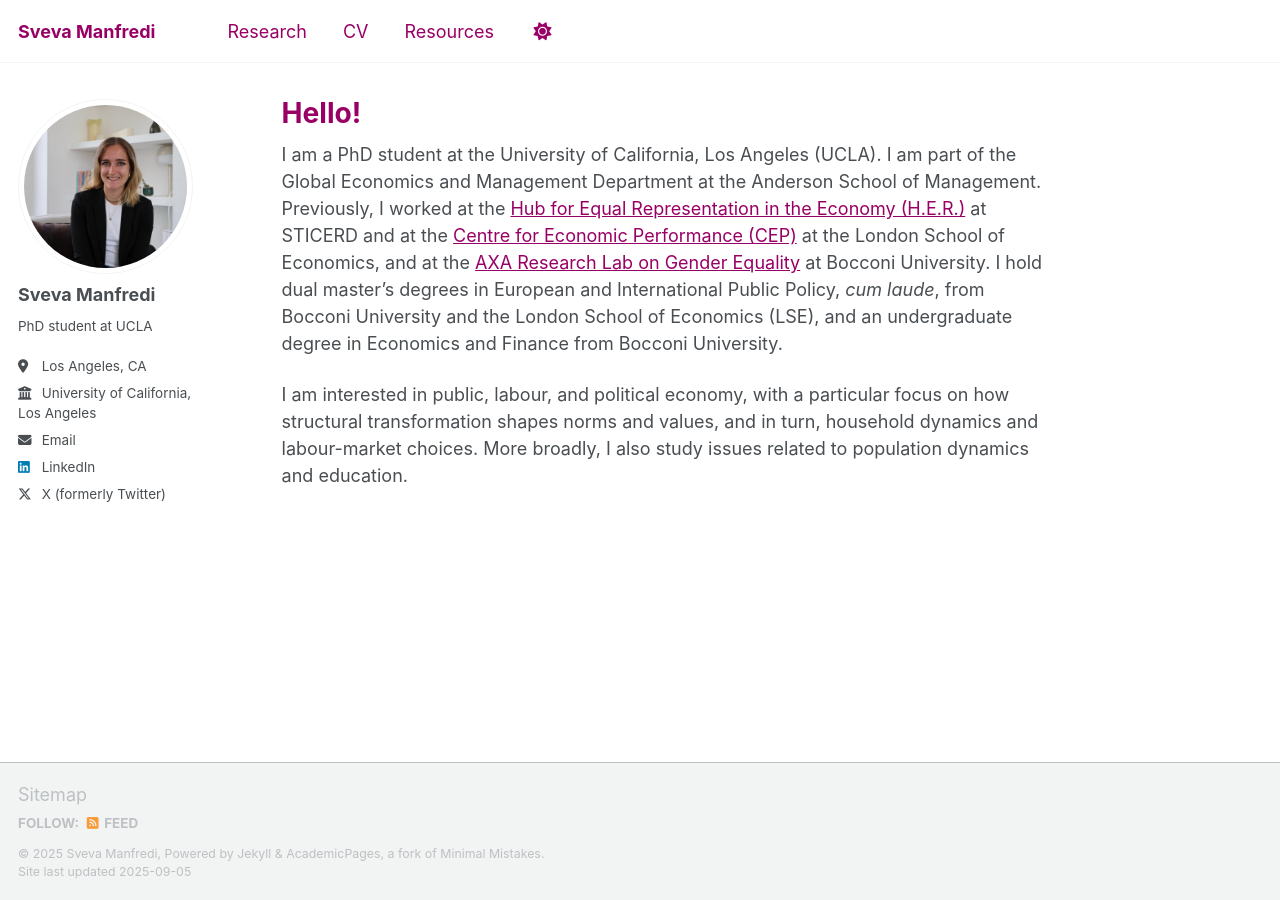
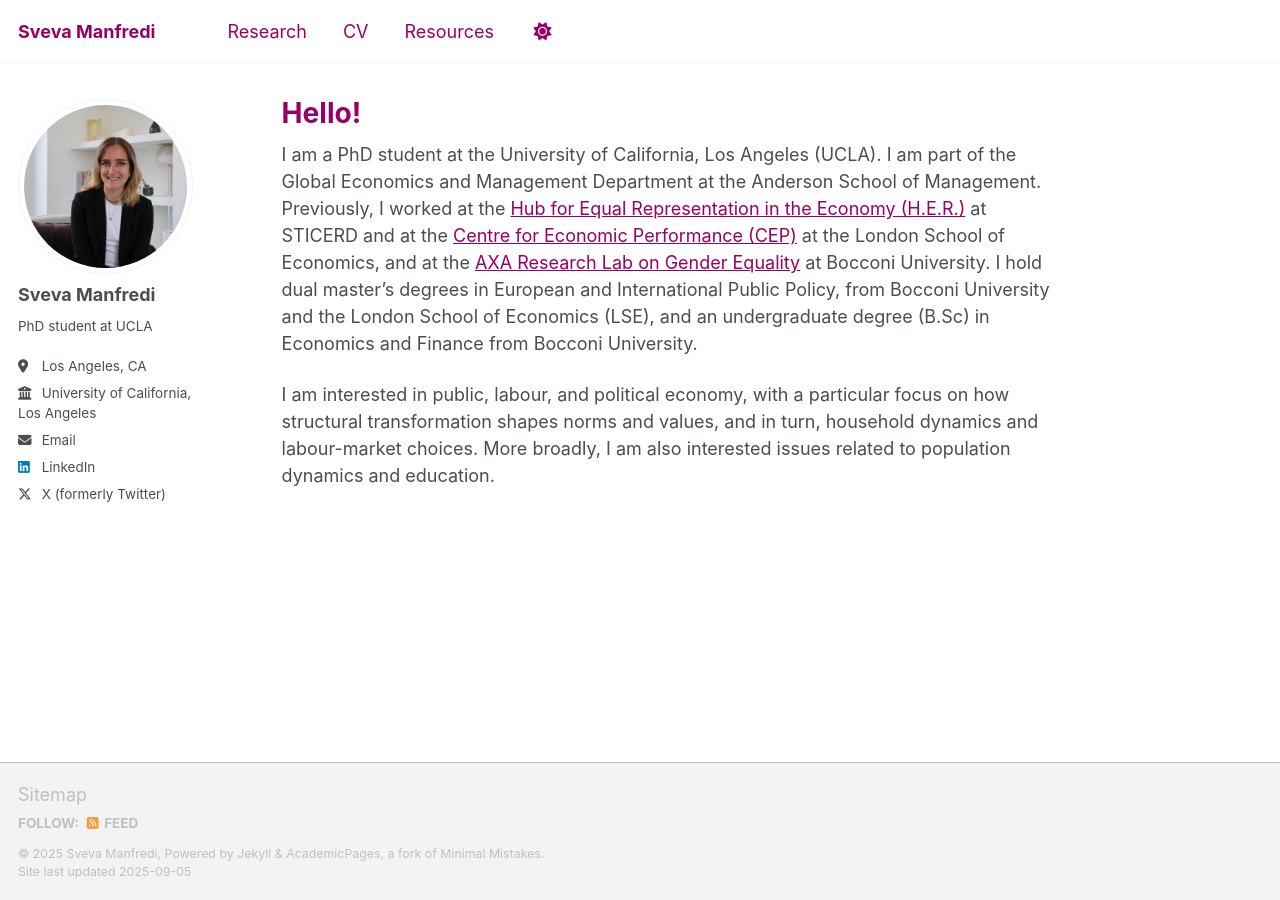
Before and after one commit to svemanfre/svemanfre.github.io, a Jekyll site: the page built from _pages/about.md, in a window 1280 px wide. Built offline with Jekyll 4.4.1, drawn with Linux system fonts in a browser that asks for light colours; a script that is not in the unit is left out.

Commit message:
Update about.md

```diff
--- a/_pages/about.md
+++ b/_pages/about.md
@@ -7,6 +7,6 @@ redirect_from:
   - /about/
   - /about.html
 ---
-I am a PhD student at the University of California, Los Angeles (UCLA). I am part of the Global Economics and Management Department at the Anderson School of Management. Previously, I worked at the [Hub for Equal Representation in the Economy (H.E.R.)](https://sticerd.lse.ac.uk/_new/our-work/gender-equality/) at STICERD and at the [Centre for Economic Performance (CEP)](https://cep.lse.ac.uk) at the London School of Economics, and at the [AXA Research Lab on Gender Equality](https://genderlab.unibocconi.eu/) at Bocconi University. I hold dual master’s degrees in European and International Public Policy, *cum laude*, from Bocconi University and the London School of Economics (LSE), and an undergraduate degree in Economics and Finance from Bocconi University.
+I am a PhD student at the University of California, Los Angeles (UCLA). I am part of the Global Economics and Management Department at the Anderson School of Management. Previously, I worked at the [Hub for Equal Representation in the Economy (H.E.R.)](https://sticerd.lse.ac.uk/_new/our-work/gender-equality/) at STICERD and at the [Centre for Economic Performance (CEP)](https://cep.lse.ac.uk) at the London School of Economics, and at the [AXA Research Lab on Gender Equality](https://genderlab.unibocconi.eu/) at Bocconi University. I hold dual master’s degrees in European and International Public Policy, from Bocconi University and the London School of Economics (LSE), and an undergraduate degree (B.Sc) in Economics and Finance from Bocconi University.
 
-I am interested in public, labour, and political economy, with a particular focus on how structural transformation shapes norms and values, and in turn, household dynamics and labour-market choices. More broadly, I also study issues related to population dynamics and education.
+I am interested in public, labour, and political economy, with a particular focus on how structural transformation shapes norms and values, and in turn, household dynamics and labour-market choices. More broadly, I am also interested issues related to population dynamics and education.
```
